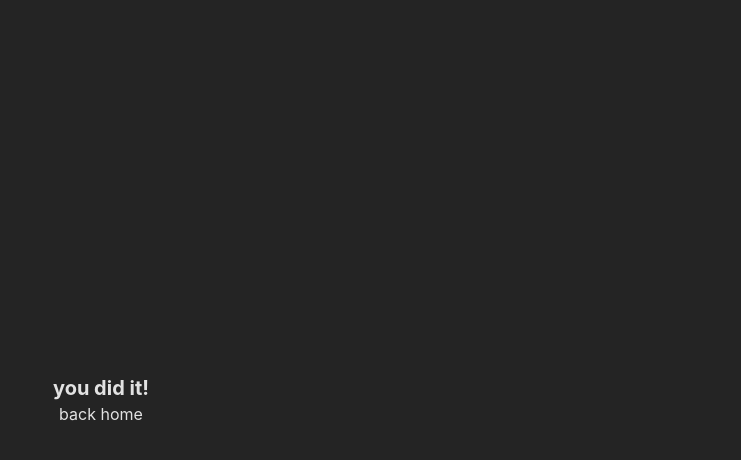
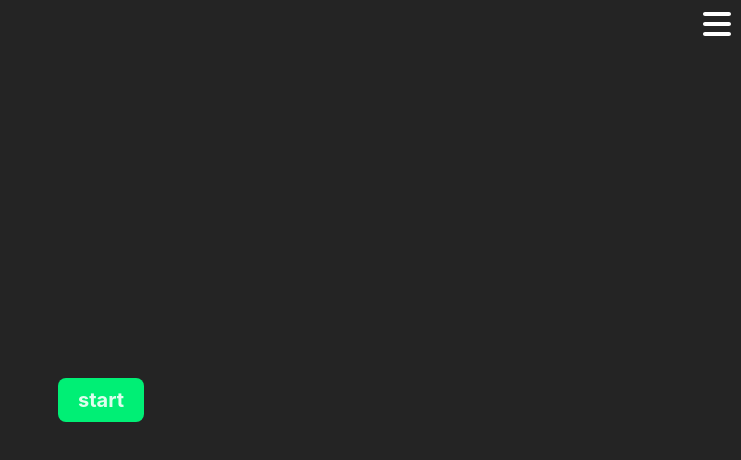
Before and after one commit to AriaHemin/panicModeWeb, a React (Vite) app: page / in a window 1280 px wide. Before the commit this address led to /done. Shown: the top 460 px of the page, without its empty margins (539-1280 px from the left). Built offline with nearby package versions, Linux system fonts and the light colour scheme.

Commit message:
session would be undefined because items is undefind

```diff
--- a/src/components/intialLoading.jsx
+++ b/src/components/intialLoading.jsx
@@ -17,7 +17,7 @@ function IntialLoading(props){
             <LoadingAnimation loading={loading} setLoading={setLoading} />
            <div>
             {
-                session.length !== 0 || session !== null ? (<ActionPage/>):(<StartMenu/>)
+                session.length !== 0? (<ActionPage/>):(<StartMenu/>)
             }
            </div>
         </>
```
